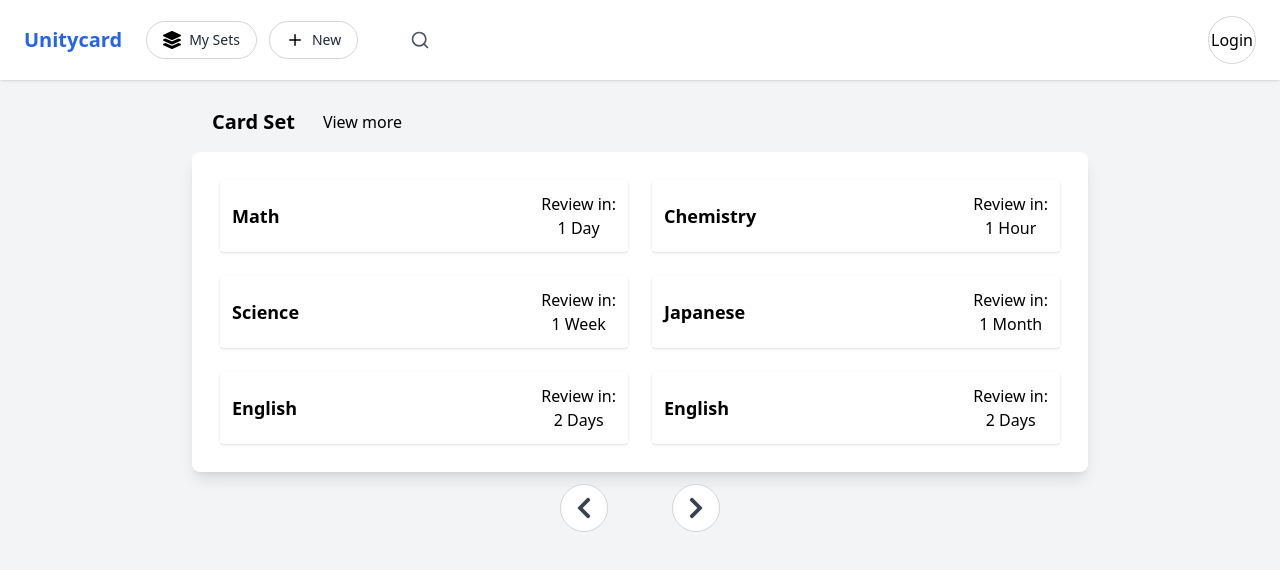
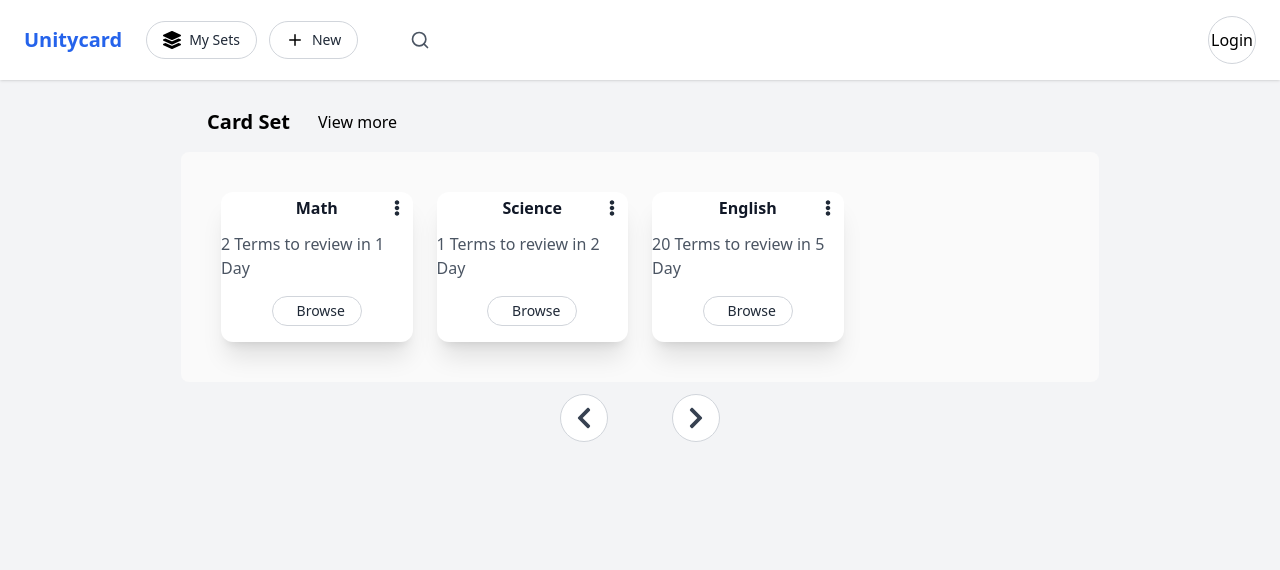
Before and after one commit to JayCenxx/forgetCurve, a React (Create React App) app in the folder forgetcurve_react/: page / in a window 1280 px wide. Shown: the top 570 px of the page. Built offline with nearby package versions, Linux system fonts and the light colour scheme.

Commit message:
changes to cardset module & cardsetStructure

```diff
--- a/forgetcurve_react/src/App.js
+++ b/forgetcurve_react/src/App.js
@@ -1,12 +1,9 @@
 // App.js
 
-import { RxSpeakerLoud } from "react-icons/rx";
 import CardSetMain from "./components/cards/CardSetMain";
 import CardSetStructure from "./components/cards/CardSetStructure";
 import Header from "./components/header/Header";
 import { BrowserRouter as Router, Routes, Route, Link } from "react-router-dom";
-import TTSButtons from "./components/buttons/TTSButton";
-import FlashCard from "./components/cards/FlashCard";
 
 function App() {
   return (
--- a/forgetcurve_react/src/components/cards/CardSetDetails.js
+++ b/forgetcurve_react/src/components/cards/CardSetDetails.js
@@ -2,45 +2,50 @@ import { buttonStyle } from "../../style/styles";
 import { FaStar } from "react-icons/fa";
 import ThreedotsButton from "../buttons/ThreedotsButton";
 
-const CardSetDetails = () => {
+
+const CardSetDetails = ({subject, reviewTime,reviewTerms,stars,totalTerms,views,createDate}) => {
   return (
-    <main className="bg-white shadow-lg rounded-xl ">
+    <main className="bg-white shadow-xl rounded-xl ">
 
       {/* title */}
       <section className="flex items-center justify-between w-full">
         <div className="w-1/3"></div>
-        <div className="w-1/3 text-center text-md font-semibold text-gray-900">
-          Science
-        </div>
+        <section className="w-full text-center text-md font-semibold text-gray-900">
+        {subject}
+      </section>
         <div className="w-1/3 text-right">
           <ThreedotsButton/>
         </div>
       </section>
 
-      {/* stars */}
+{/* conditional rendering when props are not passed in  */}
+    {subject && reviewTime &&createDate &&(
+      <>
       <section className="flex items-center justify-center">
         <div className="flex items-center space-x-1">
           <FaStar className="text-yellow-400 " />
-          <span className="text-md text-gray-600">0.0 Stars</span>
+          <span className="text-md text-gray-600">{stars}/5 </span>
         </div>
       </section>
 
-      {/* 4 terms & # views */}
+
       <section className="flex items-center justify-center mt-2 ">
-        <div className="text-md text-gray-600">4 terms</div>
+        <div className="text-md text-gray-600">{totalTerms} Terms</div>
         <div className="w-4"/>
-        <div className=" text-md text-gray-600 "> 0 views</div>
+        <div className=" text-md text-gray-600 "> {views} views</div>
       </section>
 
-      {/* create date */}
+
       <section className="flex items-center justify-center mt-2">
-        <div className="text-md text-gray-600 ">Created June 2023</div>
+        <div className="text-md text-gray-600 ">Created {createDate}</div>
+      </section>
+      </>
+    )}
+
+      <section className="flex mt-2 items-center justify-center">
+        <div className="text-md text-gray-600 ">{`${reviewTerms} Terms to review in ${reviewTime}`}</div>
       </section>
 
-      {/* review timer */}
-      <section className="flex mt-2 items-center justify-center">
-        <div className="text-md text-gray-600 ">Review in 1 day</div>
-      </section>
 
       {/* browse or review button */}
       <section className="flex items-center justify-center py-4">
--- a/forgetcurve_react/src/components/cards/CardSetMain.js
+++ b/forgetcurve_react/src/components/cards/CardSetMain.js
@@ -1,6 +1,8 @@
 import  {sampleJson}  from "../../utils/sampleJson";
 import ArrowButtons from "../buttons/ArrowButton";
 import { useNavigate } from 'react-router-dom';
+import CardSetDetails from "./CardSetDetails";
+
 const CardSetMain = () => {
 
   const navigate  = useNavigate();
@@ -9,32 +11,24 @@ const CardSetMain = () => {
   };
 
   return (
-    <main className="m-7 max-w-4xl mx-auto">
+    <main className="m-7 ">
       {/* Cart Set & View More Titles */}
-      <section className="flex items-center mb-4 space-x-7">
-        <h2 className="text-xl font-bold ml-5">Card Set</h2>
-        <button className="text-black-500 hover:underline"  onClick={handleViewMoreClick}>View more</button>
+      <section className="flex  mb-4  ">
+        {/* spacing */}
+        <div className="basis-[13%] "/>
+        <div className="flex space-x-7">
+          <h2 className="text-xl font-bold ml-5">Card Set</h2>
+          <button className="text-black-500 hover:underline"  onClick={handleViewMoreClick}>View more</button>
+        </div>
       </section>
 
       {/* the Card List , affect the outside border & setup rules for the grid */}
-      <section className="shadow-lg rounded-lg p-4 grid grid-cols-1 sm:grid-cols-2 bg-white">
-        {sampleJson.map((card, index) => {
-          return (
-            // affect the outside of the card
-            <section key={index} className=" rounded shadow m-3 ">
-              {/* affect inside each card */}
-              <div className="flex p-3 justify-between items-center  ">
-                <h3 className="text-lg font-semibold cursor-pointer hover:underline ">
-                  {card.subject}
-                </h3>
-                <div>
-                  <p>Review in:</p>
-                  <p className="text-center"> {card.reviewTime}</p>
-                </div>
-              </div>
-            </section>
-          );
-        })}
+      <section className="grid grid-cols-12  w-9/12 mx-auto bg-zinc-50 rounded-lg p-7">
+        {sampleJson.map((item, index) => (
+          <div key={index} className="col-span-12 sm:col-span-6 md:col-span-6 lg:col-span-4 xl:col-span-3 m-3">
+            <CardSetDetails subject={item.subject} reviewTime={item.reviewTime} reviewTerms={item.reviewTerms}/>
+          </div>
+        ))}
       </section>
 
       {/* arrow key to move to next page */}
--- a/forgetcurve_react/src/components/cards/CardSetStructure.js
+++ b/forgetcurve_react/src/components/cards/CardSetStructure.js
@@ -5,7 +5,7 @@ import { FaRegHandPointer } from "react-icons/fa";
 import { MdDeleteOutline,MdOutlineDriveFileRenameOutline } from "react-icons/md";
 import { BiDownArrow } from "react-icons/bi";
 import ThreedotsButton from "../buttons/ThreedotsButton";
-
+import  {sampleJson}  from "../../utils/sampleJson";
 const CardSetStructure = () => {
   return (
     <>
@@ -58,13 +58,14 @@ const CardSetStructure = () => {
 
 {/* card deck module */}
       <section className="grid grid-cols-12  w-9/12 mx-auto ">
-        <div className="col-span-12 sm:col-span-6 md:col-span-6 lg:col-span-4 xl:col-span-3 m-3">
-          <CardSetDetails />
-        </div>
+        {sampleJson.map(item=>(
+        <div key={item.key} className="col-span-12 sm:col-span-6 md:col-span-6 lg:col-span-4 xl:col-span-3 m-3">
+        <CardSetDetails subject={item.subject} reviewTime={item.reviewTime} reviewTerms={item.reviewTerms} stars={item.stars} totalTerms={item.totalTerms} views={item.views} createDate={item.createDate}/>
+      </div>
+        ))}
 
-        <div className="col-span-12 sm:col-span-6 md:col-span-6 lg:col-span-4 xl:col-span-3 m-3">
-          <CardSetDetails />
-        </div>
+
+
       </section>
     </>
   );
--- a/forgetcurve_react/src/stores/useTTStore.js
+++ b/forgetcurve_react/src/stores/useTTStore.js
@@ -30,7 +30,7 @@ const useTTStore = create((set, get) => ({
         console.error('Error synthesizing text:', error);
       }
     } else {
-        // play existing audio + error handling
+        // play existing audio thats created + error handling
       audio.play().catch((error) => {
         console.error('Error playing the audio', error);
       });
--- a/forgetcurve_react/src/utils/sampleJson.js
+++ b/forgetcurve_react/src/utils/sampleJson.js
@@ -1,10 +1,7 @@
 
 
 export const  sampleJson = [
-    { subject: "Math", reviewTime: "1 Day" },
-    { subject: "Chemistry", reviewTime: "1 Hour" },
-    { subject: "Science", reviewTime: "1 Week" },
-    { subject: "Japanese", reviewTime: "1 Month" },
-    { subject: "English", reviewTime: "2 Days" },
-    { subject: "English", reviewTime: "2 Days" },
+    { subject: "Math", totalTerms:4, reviewTerms:2, views:"100",createDate:"June 2023",reviewTime: "1 Day",stars:4.0 },
+    { subject: "Science", totalTerms:4,reviewTerms:1, views:"100",createDate:"June 2023",reviewTime: "2 Day" ,stars:2.0},
+    { subject: "English", totalTerms:40,reviewTerms:20, views:"200",createDate:"June 2023",reviewTime: "5 Day",stars:3.2 },
   ];
--- a/forgetcurve_react/tailwind.config.js
+++ b/forgetcurve_react/tailwind.config.js
@@ -1,13 +1,18 @@
 /** @type {import('tailwindcss').Config} */
-
 module.exports = {
   content: ['./src/**/*.{js,jsx,ts,tsx}', './public/index.html'],
-  darkMode: false, // or 'media' or 'class'
+  darkMode: false,
   theme: {
-    extend: {},
+    extend: {
+      flexBasis: {
+        '1/10': '10%', // Custom flex-basis utility class
+      },
+    },
   },
   variants: {
-    extend: {},
+    extend: {
+
+    },
   },
   plugins: [],
 };
```
